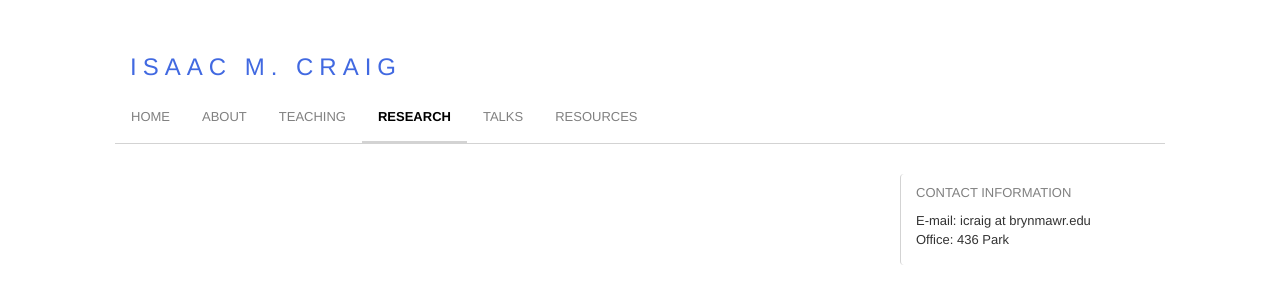
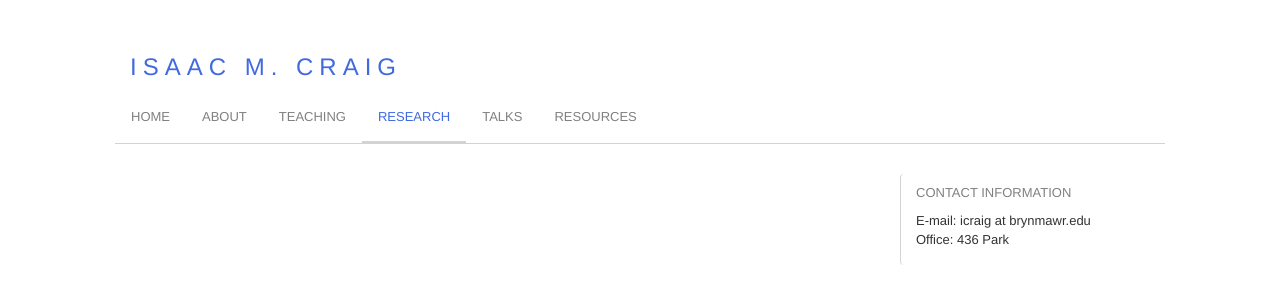
Before and after one commit to isundberg/isaacmc.github.io, a Jekyll site: the page built from research/index.html, in a window 1280 px wide. Shown: the top 283 px of the page. Built offline with Jekyll 4.4.1, drawn with Linux system fonts in a browser that asks for light colours.

Commit message:
Update index.css

```diff
--- a/css/index.css
+++ b/css/index.css
@@ -50,8 +50,7 @@ body {
 }
 
 #navbar li a.active {
-	color: Black;
-	font-weight: bold;
+	color: RoyalBlue;
 	border-bottom: 2px solid lightgray;
 }
 
```
